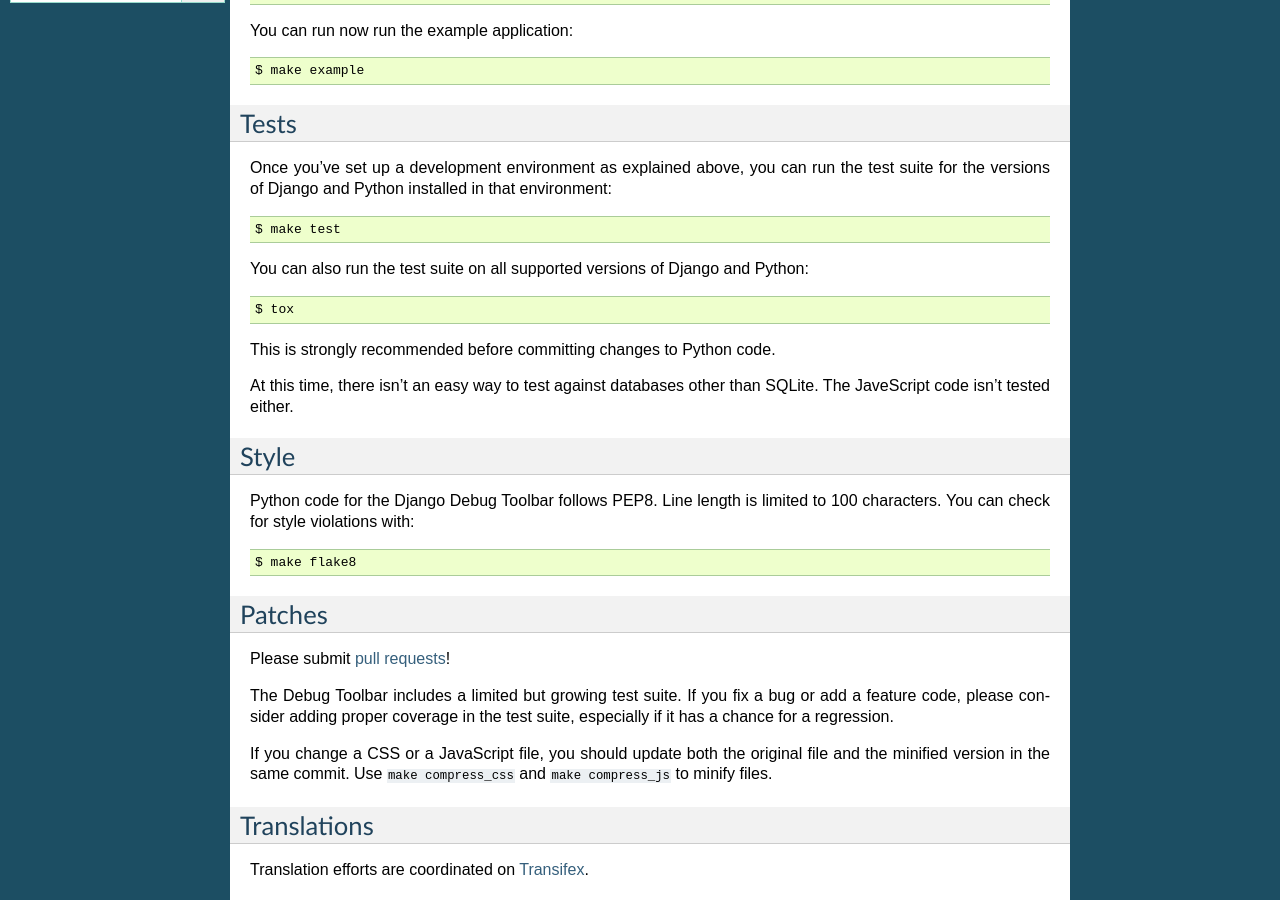
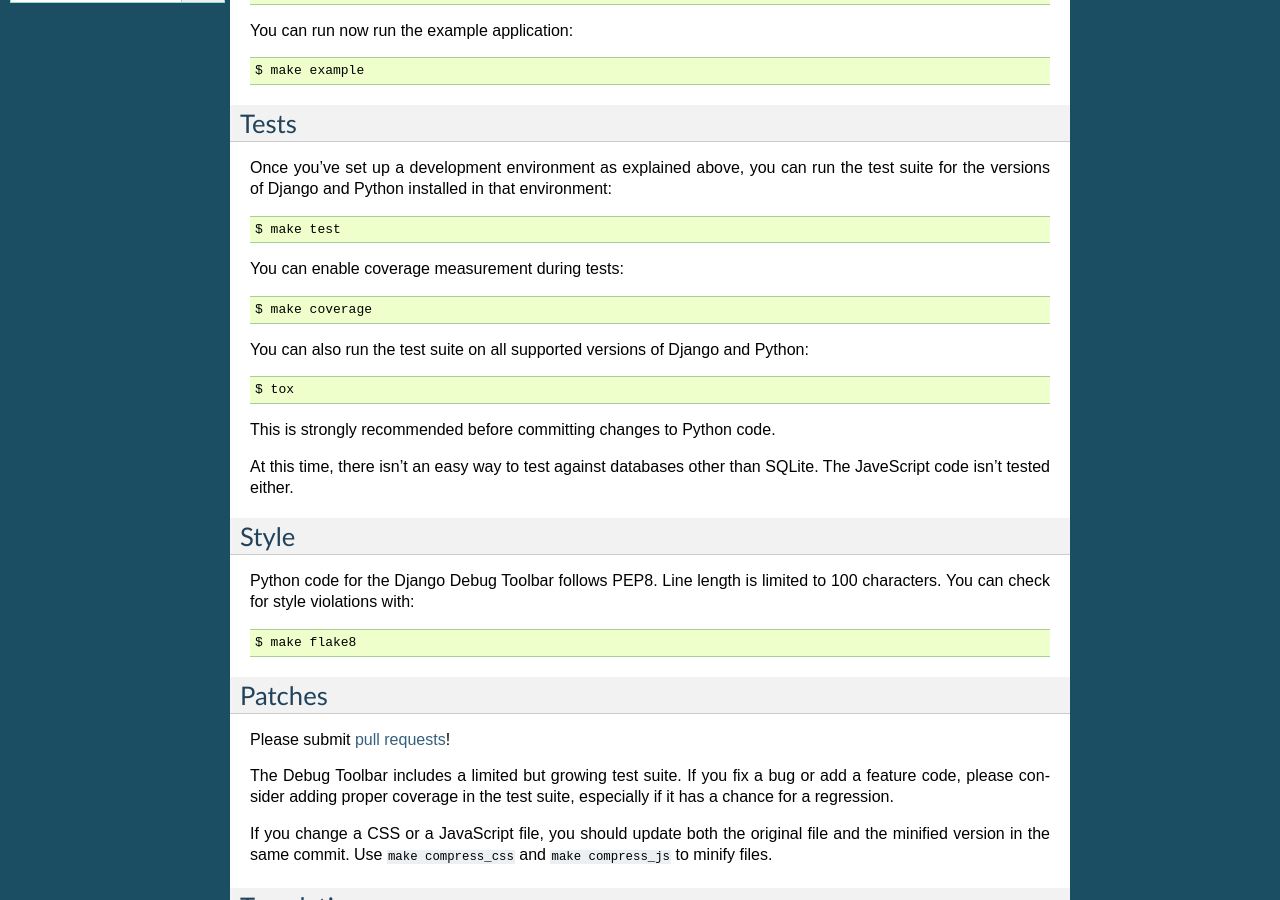
Before and after one commit to jazzband/django-debug-toolbar, a Sphinx documentation site: the page built from docs/contributing.rst, in a window 1280 px wide and 900 px high, scrolled down 397 px. Built offline with Sphinx 7.4.7, drawn with Linux system fonts in a browser that asks for light colours.

Commit message:
Add command to measure test coverage.

```diff
--- a/docs/contributing.rst
+++ b/docs/contributing.rst
@@ -34,6 +34,10 @@
 environment::
 
     $ make test
+
+You can enable coverage measurement during tests::
+
+    $ make coverage
 
 You can also run the test suite on all supported versions of Django and
 Python::
--- a/requirements_dev.txt
+++ b/requirements_dev.txt
@@ -9,6 +9,7 @@
 
 # Testing
 
+coverage
 flake8
 tox
 
```
Also changed, not shown: 2 other files.
